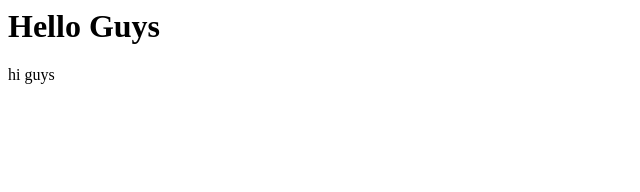
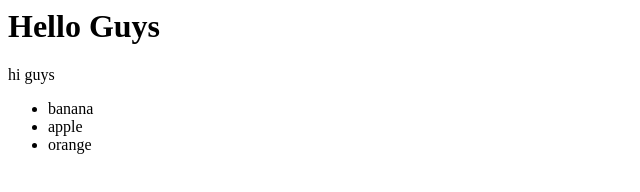
Before and after one commit to DesalegnTamirat/practicing-git-with-angela, a plain HTML site: page index.html in a window 1280 px wide. Shown: the whole page, without its empty margins (0-640 px from the left). Drawn offline with Linux system fonts and the light colour scheme.

Commit message:
Update index.html

```diff
--- a/index.html
+++ b/index.html
@@ -7,5 +7,10 @@
 <body>
     <h1>Hello Guys</h1>
     <p>hi guys</p>
+    <ul>
+        <li>banana</li>
+        <li>apple</li>
+        <li>orange</li>
+    </ul>
 </body>
 </html>
```
